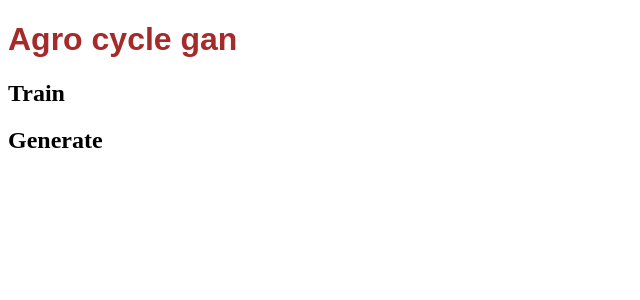
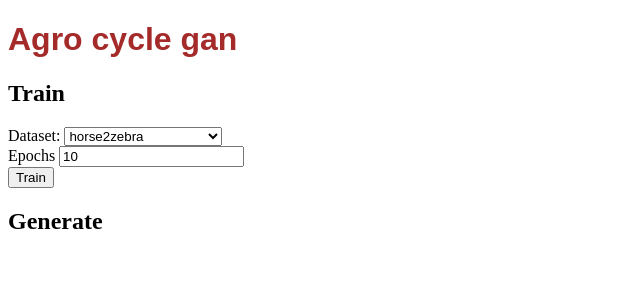
Before and after one commit to GonzaloRomeroR/agro_cycle_gan_ui, a Flask app: page / in a window 1280 px wide. Shown: the top 300 px of the page, without its empty margins (0-640 px from the left). Run offline with Flask 2, Linux system fonts and the light colour scheme.

Commit message:
Add subprocess for training

```diff
--- a/application.py
+++ b/application.py
@@ -1,4 +1,5 @@
-from flask import Flask, render_template
+from flask import Flask, render_template, Response
+import subprocess
 
 app = Flask(__name__)
 
@@ -6,3 +7,24 @@ app = Flask(__name__)
 @app.route("/")
 def application():
     return render_template("index.html")
+
+
+@app.route("/train", methods=["GET", "POST"])
+def data():
+    def inner():
+        proc = subprocess.Popen(
+            [
+                "python",
+                "-u",
+                "train.py",
+            ],
+            shell=True,
+            stdout=subprocess.PIPE,
+        )
+
+        for line in iter(proc.stdout.readline, ""):
+            yield line.rstrip().decode("utf-8") + "<br/>\n"
+
+    return Response(
+        inner(), mimetype="text/html"
+    )  # text/html is required for most browsers to show
--- a/templates/index.html
+++ b/templates/index.html
@@ -7,7 +7,31 @@
 {% block body %}
 
 <h1>Agro cycle gan</h1>
+
+
+
 <h2>Train</h2>
+
+<form action="/train" method="POST">
+
+    <label for="dataset">Dataset:</label>
+    <select name="dataset" id="dataset">
+        <option value="horse2zebra">horse2zebra</option>
+        <option value="soy_small2soy_big">soy_small2soy_big</option>
+        <option value="soy2corn">soy2corn</option>
+        <option value="over_corn2over_wheat">over_corn2over_wheat</option>
+    </select>
+    <br />
+
+    <label for="GET-name">Epochs</label>
+    <input id="GET-name" type="text" name="epochs" value="10">
+    <br />
+    <input type="submit" value="Train">
+</form>
+
+
+
 <h2>Generate</h2>
 
+
 {% endblock %}
```
